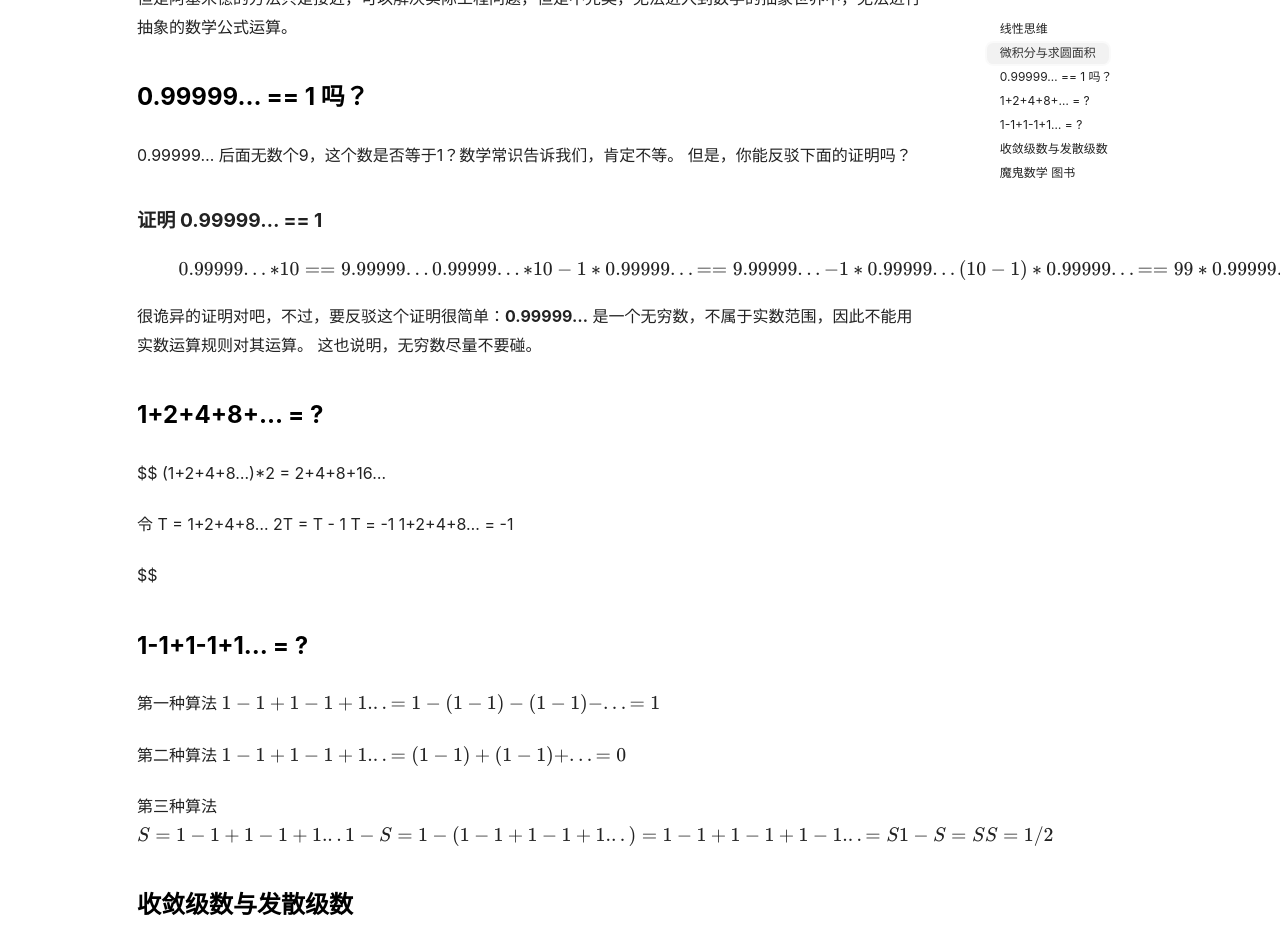
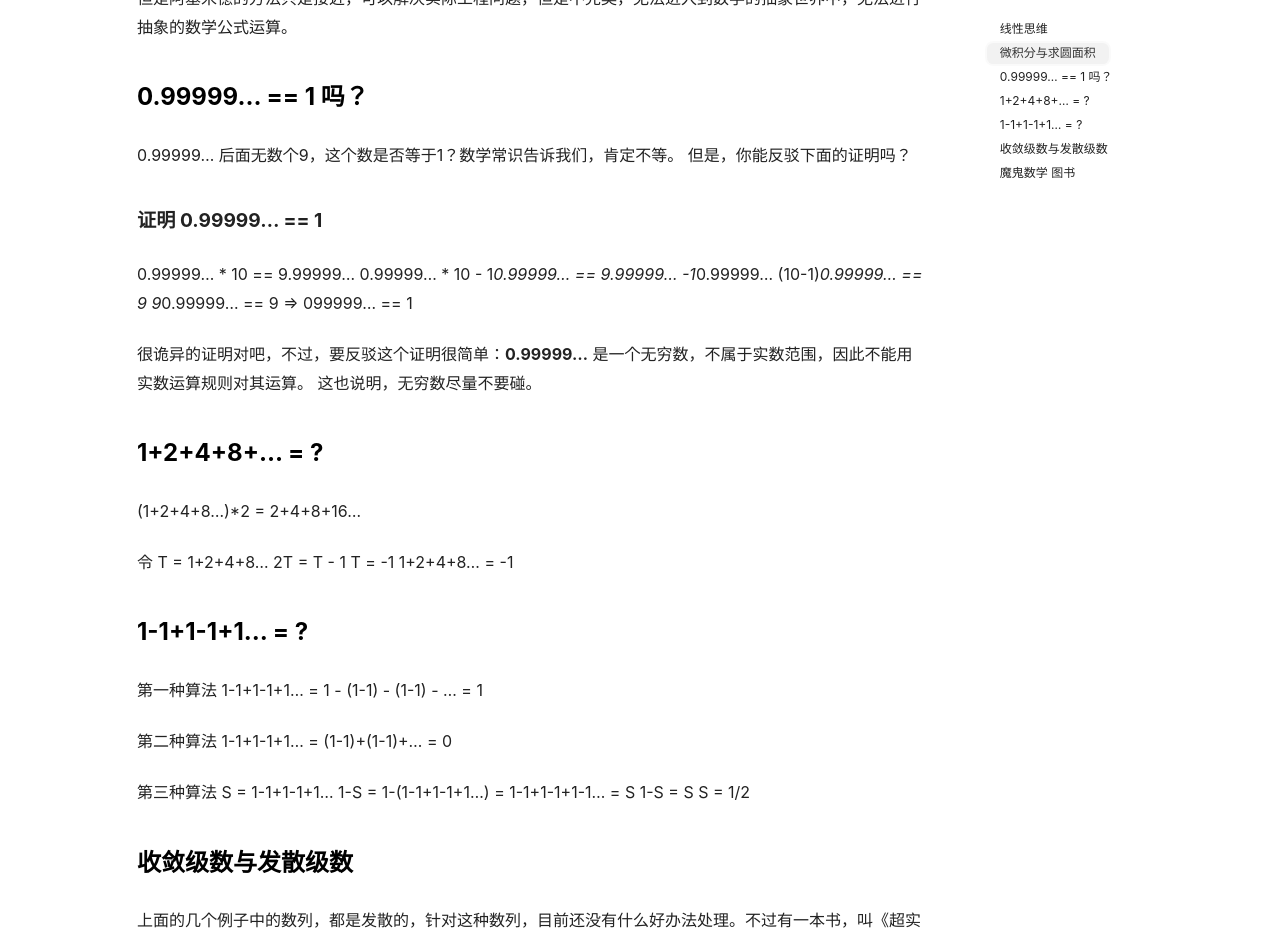
Before and after one commit to ibusybox/x, a Jekyll site: the page built from _posts/2018-11-17-魔鬼数学-线性思维.md, in a window 1280 px wide and 1400 px high, scrolled down 661 px. Shown: the top 939 px of the window. Built offline with Jekyll 4.4.1, drawn with Linux system fonts in a browser that asks for light colours; nearby versions of some CDN libraries; formulas are drawn with MathJax 3.

```diff
--- a/_posts/2018-11-17-魔鬼数学-线性思维.md
+++ b/_posts/2018-11-17-魔鬼数学-线性思维.md
@@ -15,7 +15,7 @@ mathjax_autoNumber: true
 微积分就是通过线性思维解决非线性问题的典型方法。
 
 作者举例求圆面积方法。
-理论上的圆是曲线，其面积为 $$\pir^2$$ 。但是现实世界中，并不存在完美的圆。同时在微观世界，取一段圆曲线上尽可能短的弧线，可以近似为直线。
+理论上的圆是曲线，其面积为 $\pir^2$ 。但是现实世界中，并不存在完美的圆。同时在微观世界，取一段圆曲线上尽可能短的弧线，可以近似为直线。
 因此求圆面积，阿基米德使用内多边形+外多边形不断逼近的方法，得到的值与理论值非常接近。
 
 但是阿基米德的方法只是接近，可以解决实际工程问题，但是不完美，无法进入到数学的抽象世界中，无法进行抽象的数学公式运算。
@@ -26,19 +26,17 @@ mathjax_autoNumber: true
 
 #### 证明 0.99999... == 1
 
-$$
 0.99999... * 10 == 9.99999...
 0.99999... * 10 - 1*0.99999... == 9.99999... -1*0.99999...
 (10-1)*0.99999... == 9
 9*0.99999... == 9
 => 099999... == 1
-$$
 
 很诡异的证明对吧，不过，要反驳这个证明很简单：**0.99999...** 是一个无穷数，不属于实数范围，因此不能用实数运算规则对其运算。
 这也说明，无穷数尽量不要碰。
 
 ### 1+2+4+8+... = ?
-$$
+
 (1+2+4+8...)*2 = 2+4+8+16...
 
 令 T = 1+2+4+8...
@@ -46,27 +44,23 @@ $$
 T = -1
 1+2+4+8... = -1
 
-$$
 
 ### 1-1+1-1+1... = ?
 
 第一种算法
-$$
 1-1+1-1+1... = 1 - (1-1) - (1-1) - ... = 1
-$$
+
 
 第二种算法
-$$
 1-1+1-1+1... = (1-1)+(1-1)+... = 0
-$$
+
 
 第三种算法
-$$
 S = 1-1+1-1+1...
 1-S = 1-(1-1+1-1+1...) = 1-1+1-1+1-1... = S
 1-S = S
 S = 1/2
-$$
+
 
 ### 收敛级数与发散级数
 上面的几个例子中的数列，都是发散的，针对这种数列，目前还没有什么好办法处理。不过有一本书，叫《超实数》，研究这类数的，可以看看。
```
